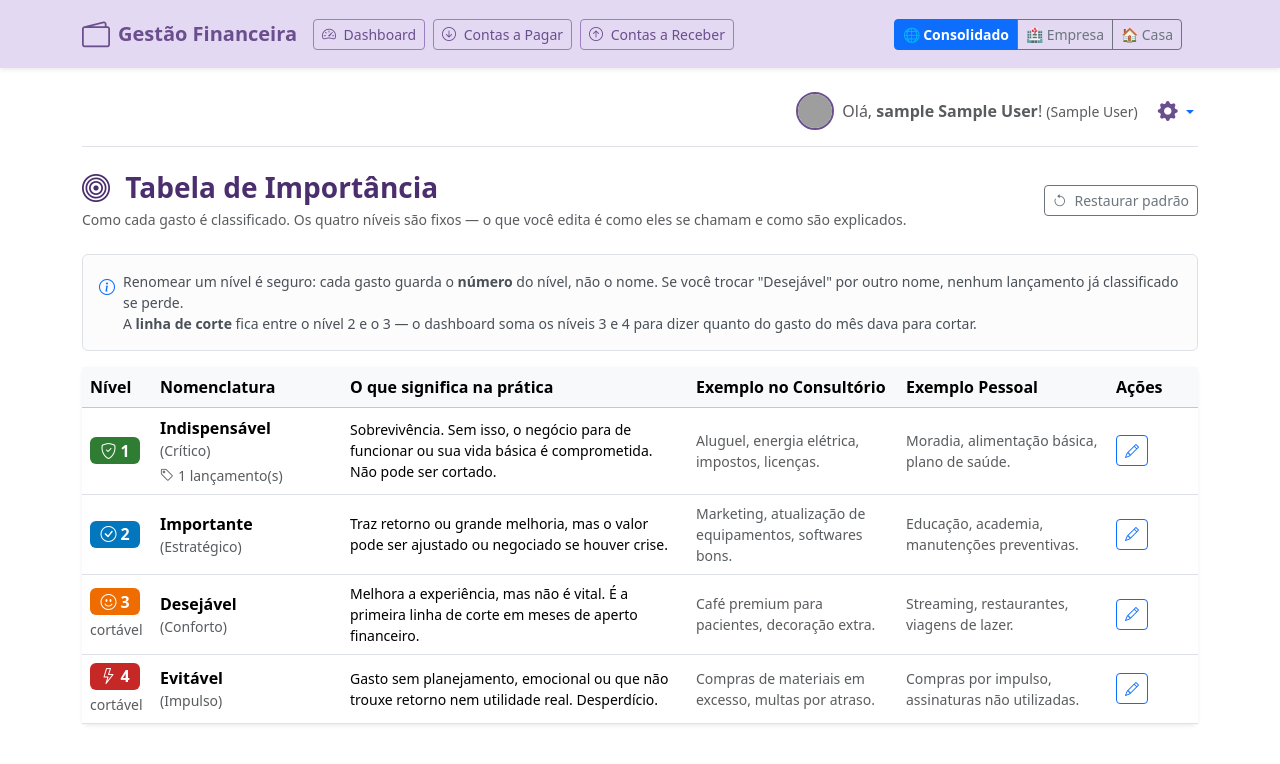
After one commit to loisneubauer/gestao_financeira, a Flask app: page /configuracoes/importancia in a window 1280 px wide. The commit adds this page. Shown: the top 764 px of the page. Run offline with Flask 3, Linux system fonts and the light colour scheme; the visitor is signed in with stand-in values (Sample User, id 1); data comes from the database, SQL or seed files in the repository; tables that the repository leaves empty hold one stand-in row (values such as "Sample post"); grey boxes are pictures that could not be loaded.

Commit message:
Torna a escala de importancia editavel e limpa o menu principal
Tres mudancas pedidas pela Lois, que se sustentam uma na outra.

1. Nova nomenclatura da escala, definida por ela: Indispensavel (Critico),
   Importante (Estrategico), Desejavel (Conforto) e Evitavel (Impulso).
   Cada nivel ganha o significado na pratica e um exemplo de consultorio e
   um pessoal -- os textos servem tambem de documentacao da ferramenta.

2. A tabela virou editavel, numa tela nova em Configuracoes, restrita a
   admin de plataforma: a escala e definida junto com o cliente e fica
   pre-configurada.

   Para que editar fosse seguro, o dado mudou de forma. Antes cada
   lancamento guardava o NOME do nivel como texto ("Impulso"), o que
   travava a escala: renomear deixaria orfao todo lancamento gravado com o
   nome antigo. Agora guarda o NUMERO do nivel (1..4) e o nome e so
   rotulo, lido da tabela niveis_importancia. Migracao converte a escala
   antiga na ordem (Imprescindivel->1, Necessario->2, Superfluo->3,
   Impulso->4) e mantem a coluna de texto como rede de seguranca.

   O smoke prova o ponto: renomeia um nivel e confere que nenhum
   lancamento perdeu a classificacao.

3. Menu principal fica so com Dashboard, Contas a Pagar e Contas a
   Receber. Categorias e Organizacoes descem para o dropdown da
   engrenagem, junto com a Tabela de Importancia, agrupados em "Minha
   conta" e "Configuracoes". Organizacoes e Tabela so aparecem para admin.

O dashboard deixa de dizer "evitavel" e passa a dizer quanto do gasto
"dava para cortar", somando os niveis 3 e 4. O nome antigo colidia com o
nivel 4, que agora se chama Evitavel -- dizer "X% foi evitavel" somando
dois niveis, um deles chamado Evitavel, seria ambiguo. A linha de corte
da escala fica entre o 2 e o 3, e a tela marca isso.

Smoke sobe de 38 para 47 checagens.

```diff
--- a/app.py
+++ b/app.py
@@ -86,8 +86,8 @@ def injetar_csrf_e_dados_globais():
         "csrf_token": lambda: session["csrf_token"],
         "esfera_filtro": esfera_atual,
         "tenant_nome": session.get("tenant_nome", ""),
-        "niveis_importancia": calculos.NIVEIS_IMPORTANCIA,
-        "estilo_importancia": calculos.ESTILO_IMPORTANCIA,
+        "niveis_importancia": database.listar_niveis_importancia(),
+        "estilo_nivel": calculos.ESTILO_NIVEL,
         "nao_classificado": calculos.NAO_CLASSIFICADO
     }
 
@@ -138,10 +138,17 @@ def _normalizar_slug(texto):
     return re.sub(r"[^a-z0-9-]+", "-", texto.strip().lower()).strip("-")
 
 
-def _importancia_valida(valor):
-    """Aceita só os níveis conhecidos; qualquer outra coisa (inclusive vazio)
-    vira None, que o sistema exibe como "Não classificado"."""
-    return valor if valor in calculos.NIVEIS_IMPORTANCIA else None
+def _nivel_importancia_valido(valor):
+    """Aceita só os números de nível conhecidos (1 a 4); qualquer outra coisa
+    (inclusive vazio) vira None, exibido como "Não classificado".
+
+    O formulário envia o NÚMERO do nível, não o nome — assim renomear um nível
+    na tela de configuração não deixa órfão nenhum lançamento já classificado."""
+    try:
+        nivel = int(valor)
+    except (TypeError, ValueError):
+        return None
+    return nivel if nivel in calculos.NIVEIS_VALIDOS else None
 
 
 # ===== AUTENTICAÇÃO E PERFIL =====
@@ -441,6 +448,52 @@ def pagina_inicial():
     )
 
 
+# ===== TABELA DE IMPORTÂNCIA (configuração) =====
+
+@app.route("/configuracoes/importancia")
+@admin_required
+def tabela_importancia():
+    """Mostra a escala de classificação de gastos e permite editar os rótulos.
+
+    Restrita a admin de plataforma: a escala é definida junto com o cliente e
+    fica pré-configurada. Os quatro níveis são fixos — o que se edita é como
+    eles se chamam e como são explicados."""
+    return render_template(
+        "tabela_importancia.html",
+        niveis=database.listar_niveis_importancia(),
+        uso_por_nivel=database.contar_lancamentos_por_nivel(),
+        sucesso=request.args.get("sucesso"),
+    )
+
+
+@app.route("/configuracoes/importancia/<int:nivel>/editar", methods=["POST"])
+@admin_required
+def editar_nivel_importancia(nivel):
+    if nivel not in calculos.NIVEIS_VALIDOS:
+        return redirect(url_for("tabela_importancia"))
+
+    nome = request.form.get("nome", "").strip()
+    if not nome:
+        return redirect(url_for("tabela_importancia", sucesso="O nome do nível não pode ficar em branco."))
+
+    database.atualizar_nivel_importancia(
+        nivel, nome,
+        request.form.get("apelido", "").strip(),
+        request.form.get("significado", "").strip(),
+        request.form.get("exemplo_empresa", "").strip(),
+        request.form.get("exemplo_casa", "").strip(),
+    )
+    # Nenhum lançamento é tocado: eles guardam o NÚMERO do nível, não o nome.
+    return redirect(url_for("tabela_importancia", sucesso=f"Nível {nivel} atualizado."))
+
+
+@app.route("/configuracoes/importancia/restaurar", methods=["POST"])
+@admin_required
+def restaurar_tabela_importancia():
+    database.restaurar_niveis_importancia_padrao()
+    return redirect(url_for("tabela_importancia", sucesso="Tabela restaurada para o padrão."))
+
+
 # ===== EXPORTAÇÃO =====
 
 # Separador ";" e vírgula decimal de propósito: é o que o Excel em português
@@ -485,6 +538,7 @@ def exportar_lancamentos(tipo):
         tenant_atual(), tipo=tipo, esfera=esfera_filtro, mes_ano=mes_ano
     )
 
+    nomes_niveis = calculos.nomes_dos_niveis()
     colunas = ["Vencimento", "Descrição", "Categoria", "Esfera", "Valor",
                "Status", "Forma de Pagamento", "Data de Pagamento", "Observações"]
     # A classificação de importância só existe para despesas.
@@ -510,7 +564,7 @@ def exportar_lancamentos(tipo):
             l["observacoes"] or "",
         ]
         if tipo == "Pagar":
-            linha.insert(4, l["importancia"] or "Não classificado")
+            linha.insert(4, nomes_niveis.get(l["importancia_nivel"], calculos.NAO_CLASSIFICADO))
         escritor.writerow(linha)
 
     # Linha de total no fim: o contador confere a soma sem precisar refazer.
@@ -569,7 +623,7 @@ def novo_pagar():
         "recorrente": 1 if freq != "Nenhuma" else 0,
         "frequencia_recorrencia": freq,
         "observacoes": request.form.get("observacoes", ""),
-        "importancia": _importancia_valida(request.form.get("importancia"))
+        "importancia_nivel": _nivel_importancia_valido(request.form.get("importancia_nivel"))
     }
     if dados["status"] == "Pago":
         dados["data_pagamento"] = request.form.get("data_pagamento") or date.today().isoformat()
@@ -614,7 +668,7 @@ def editar_pagar(id_lancamento):
         "recorrente": 1 if freq != "Nenhuma" else 0,
         "frequencia_recorrencia": freq,
         "observacoes": request.form.get("observacoes", ""),
-        "importancia": _importancia_valida(request.form.get("importancia"))
+        "importancia_nivel": _nivel_importancia_valido(request.form.get("importancia_nivel"))
     }
     if dados["status"] == "Pago":
         dados["data_pagamento"] = request.form.get("data_pagamento") or date.today().isoformat()
--- a/templates/base.html
+++ b/templates/base.html
@@ -117,13 +117,6 @@
                     <a class="btn btn-outline-lavanda btn-sm me-2 {% if request.endpoint == 'listar_receber' %}active{% endif %}"
                        href="{{ url_for('listar_receber') }}"><i class="bi bi-arrow-up-circle me-1"></i> Contas a Receber</a>
 
-                    <a class="btn btn-outline-lavanda btn-sm me-2 {% if request.endpoint == 'listar_categorias_view' %}active{% endif %}"
-                       href="{{ url_for('listar_categorias_view') }}"><i class="bi bi-tags me-1"></i> Categorias</a>
-
-                    {% if session.usuario_is_admin %}
-                    <a class="btn btn-outline-lavanda btn-sm me-2 {% if request.endpoint == 'admin_listar_tenants' %}active{% endif %}"
-                       href="{{ url_for('admin_listar_tenants') }}"><i class="bi bi-buildings me-1"></i> Organizações</a>
-                    {% endif %}
                 </div>
 
                 <!-- Seletor de Esfera (Empresa / Casa / Todas) -->
@@ -169,8 +162,21 @@
                         <i class="bi bi-gear-fill fs-5" style="color: #6B4E8E;"></i>
                     </button>
                     <ul class="dropdown-menu dropdown-menu-end shadow-sm" aria-labelledby="menuUsuarioEngrenagem">
+                        <li><h6 class="dropdown-header">Minha conta</h6></li>
                         <li><a class="dropdown-item" href="{{ url_for('meu_perfil') }}"><i class="bi bi-person me-2"></i>Meu Perfil</a></li>
                         <li><a class="dropdown-item" href="{{ url_for('alterar_senha') }}"><i class="bi bi-key me-2"></i>Alterar Senha</a></li>
+
+                        <li><hr class="dropdown-divider"></li>
+                        <li><h6 class="dropdown-header">Configurações</h6></li>
+                        <li><a class="dropdown-item {% if request.endpoint == 'listar_categorias_view' %}active{% endif %}"
+                               href="{{ url_for('listar_categorias_view') }}"><i class="bi bi-tags me-2"></i>Categorias</a></li>
+                        {% if session.usuario_is_admin %}
+                        <li><a class="dropdown-item {% if request.endpoint == 'tabela_importancia' %}active{% endif %}"
+                               href="{{ url_for('tabela_importancia') }}"><i class="bi bi-bullseye me-2"></i>Tabela de Importância</a></li>
+                        <li><a class="dropdown-item {% if request.endpoint == 'admin_listar_tenants' %}active{% endif %}"
+                               href="{{ url_for('admin_listar_tenants') }}"><i class="bi bi-buildings me-2"></i>Organizações</a></li>
+                        {% endif %}
+
                         <li><hr class="dropdown-divider"></li>
                         <li><a class="dropdown-item text-danger" href="{{ url_for('logout') }}"><i class="bi bi-box-arrow-right me-2"></i>Sair</a></li>
                     </ul>
--- /dev/null
+++ b/templates/tabela_importancia.html
@@ -0,0 +1,144 @@
+{% extends "base.html" %}
+
+{% block titulo %}Tabela de Importância — Gestão Financeira{% endblock %}
+
+{% block conteudo %}
+<div class="d-flex flex-column flex-md-row justify-content-between align-items-start align-items-md-center mb-4">
+    <div>
+        <h3 class="mb-1 fw-bold" style="color: #4A2E6E;">
+            <i class="bi bi-bullseye me-2"></i> Tabela de Importância
+        </h3>
+        <p class="text-muted small mb-0">
+            Como cada gasto é classificado. Os quatro níveis são fixos — o que você edita é como eles se chamam e como são explicados.
+        </p>
+    </div>
+    <form method="POST" action="{{ url_for('restaurar_tabela_importancia') }}" class="mt-2 mt-md-0"
+          onsubmit="return confirm('Restaurar os quatro níveis para o texto padrão? Os gastos já classificados não mudam.')">
+        <input type="hidden" name="csrf_token" value="{{ csrf_token() }}">
+        <button type="submit" class="btn btn-outline-secondary btn-sm">
+            <i class="bi bi-arrow-counterclockwise me-1"></i> Restaurar padrão
+        </button>
+    </form>
+</div>
+
+{% if sucesso %}
+    <div class="alert alert-success">{{ sucesso }}</div>
+{% endif %}
+
+<div class="alert alert-light border d-flex align-items-start">
+    <i class="bi bi-info-circle me-2 mt-1 text-primary"></i>
+    <div class="small">
+        Renomear um nível é seguro: cada gasto guarda o <strong>número</strong> do nível, não o nome.
+        Se você trocar "Desejável" por outro nome, nenhum lançamento já classificado se perde.
+        <br>
+        A <strong>linha de corte</strong> fica entre o nível 2 e o 3 — o dashboard soma os níveis 3 e 4
+        para dizer quanto do gasto do mês dava para cortar.
+    </div>
+</div>
+
+<div class="card shadow-sm border-0">
+    <div class="table-responsive">
+        <table class="table table-hover align-middle mb-0">
+            <thead class="table-light">
+                <tr>
+                    <th style="width: 70px;">Nível</th>
+                    <th style="width: 190px;">Nomenclatura</th>
+                    <th>O que significa na prática</th>
+                    <th style="width: 210px;">Exemplo no Consultório</th>
+                    <th style="width: 210px;">Exemplo Pessoal</th>
+                    <th style="width: 90px;">Ações</th>
+                </tr>
+            </thead>
+            <tbody>
+                {% for n in niveis %}
+                <tr>
+                    <td>
+                        <span class="badge fs-6" style="background-color: {{ estilo_nivel[n.nivel].cor }};">
+                            <i class="bi {{ estilo_nivel[n.nivel].icone }} me-1"></i>{{ n.nivel }}
+                        </span>
+                        {% if n.nivel in [3, 4] %}
+                            <div class="small text-muted mt-1" title="Entra na conta de quanto dava para cortar">cortável</div>
+                        {% endif %}
+                    </td>
+                    <td>
+                        <strong>{{ n.nome }}</strong>
+                        {% if n.apelido %}<div class="small text-muted">({{ n.apelido }})</div>{% endif %}
+                        {% if uso_por_nivel.get(n.nivel) %}
+                            <div class="small text-muted mt-1">
+                                <i class="bi bi-tag me-1"></i>{{ uso_por_nivel[n.nivel] }} lançamento(s)
+                            </div>
+                        {% endif %}
+                    </td>
+                    <td class="small">{{ n.significado }}</td>
+                    <td class="small text-muted">{{ n.exemplo_empresa }}</td>
+                    <td class="small text-muted">{{ n.exemplo_casa }}</td>
+                    <td>
+                        <button type="button" class="btn btn-sm btn-outline-primary"
+                                data-bs-toggle="modal" data-bs-target="#modalNivel{{ n.nivel }}"
+                                title="Editar nível {{ n.nivel }}" aria-label="Editar nível {{ n.nivel }}">
+                            <i class="bi bi-pencil"></i>
+                        </button>
+                    </td>
+                </tr>
+                {% endfor %}
+            </tbody>
+        </table>
+    </div>
+</div>
+
+{% for n in niveis %}
+<div class="modal fade" id="modalNivel{{ n.nivel }}" tabindex="-1">
+    <div class="modal-dialog modal-dialog-scrollable modal-lg">
+        <div class="modal-content text-start">
+            <div class="modal-header text-white" style="background-color: {{ estilo_nivel[n.nivel].cor }};">
+                <h5 class="modal-title fw-bold">
+                    <i class="bi {{ estilo_nivel[n.nivel].icone }} me-2"></i> Editar nível {{ n.nivel }}
+                </h5>
+                <button type="button" class="btn-close btn-close-white" data-bs-dismiss="modal"></button>
+            </div>
+            <form method="POST" action="{{ url_for('editar_nivel_importancia', nivel=n.nivel) }}">
+                <div class="modal-body">
+                    <div class="row">
+                        <div class="col-md-7 mb-3">
+                            <label class="form-label font-weight-bold">Nomenclatura</label>
+                            <input type="text" name="nome" class="form-control" value="{{ n.nome }}" required>
+                        </div>
+                        <div class="col-md-5 mb-3">
+                            <label class="form-label font-weight-bold">Apelido (opcional)</label>
+                            <input type="text" name="apelido" class="form-control" value="{{ n.apelido or '' }}"
+                                   placeholder="ex.: Crítico">
+                        </div>
+                    </div>
+
+                    <div class="mb-3">
+                        <label class="form-label font-weight-bold">O que significa na prática</label>
+                        <textarea name="significado" class="form-control" rows="3">{{ n.significado or '' }}</textarea>
+                    </div>
+
+                    <div class="mb-3">
+                        <label class="form-label font-weight-bold">Exemplo no Consultório</label>
+                        <input type="text" name="exemplo_empresa" class="form-control" value="{{ n.exemplo_empresa or '' }}">
+                    </div>
+
+                    <div class="mb-3">
+                        <label class="form-label font-weight-bold">Exemplo Pessoal</label>
+                        <input type="text" name="exemplo_casa" class="form-control" value="{{ n.exemplo_casa or '' }}">
+                    </div>
+
+                    {% if uso_por_nivel.get(n.nivel) %}
+                    <div class="alert alert-light border small mb-0">
+                        <i class="bi bi-info-circle me-1 text-primary"></i>
+                        {{ uso_por_nivel[n.nivel] }} lançamento(s) usam este nível hoje. Renomear não afeta nenhum deles.
+                    </div>
+                    {% endif %}
+                </div>
+                <div class="modal-footer sticky-bottom bg-white">
+                    <button type="button" class="btn btn-secondary" data-bs-dismiss="modal">Cancelar</button>
+                    <button type="submit" class="btn btn-primary fw-bold">Salvar Alterações</button>
+                </div>
+            </form>
+        </div>
+    </div>
+</div>
+{% endfor %}
+{% endblock %}
```
Also changed, not shown: calculos.py (+47 -36 lines), database.py (+127 -5 lines), templates/index.html (+7 -7 lines), templates/pagar.html (+12 -12 lines), .claude/skills/run-sistema-financeiro/driver.py.
